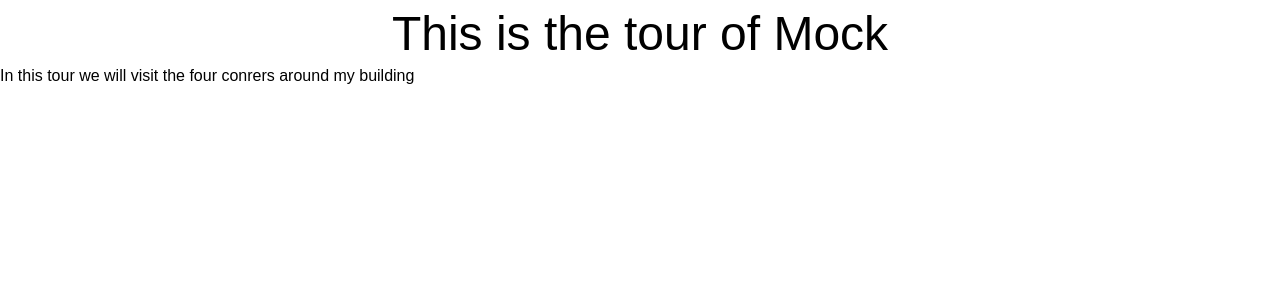
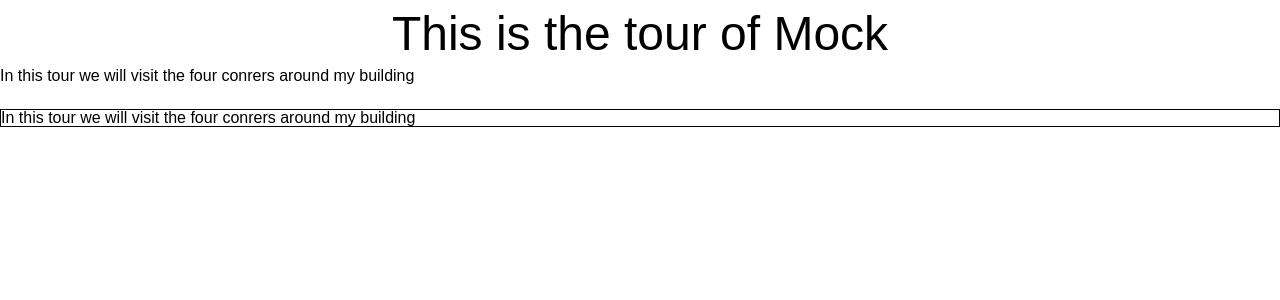
Before and after one commit to Theu/geo-explorer, a React app: page / in a window 1280 px wide. Shown: the top 300 px of the page. Built offline with nearby package versions, Linux system fonts and the light colour scheme.

Commit message:
still on backbones

```diff
--- a/src/components/App.tsx
+++ b/src/components/App.tsx
@@ -1,5 +1,5 @@
 import * as React from 'react';
-import Tour from './Tour';
+import Tour from './Tour/Tour';
 
 export const App: React.FunctionComponent = (props) => (
     <Tour />
--- /dev/null
+++ b/src/components/Tour/MapContainer.tsx
@@ -0,0 +1,18 @@
+import * as React from 'react';
+import styled from 'styled-components';
+
+const WrapperMap = styled.div`
+    border:1px solid black;
+`;
+
+
+export const MapContainer: React.FC<{}> = (props) => {
+
+    return (
+        <WrapperMap>
+            In this tour we will visit the four conrers around my building
+        </WrapperMap>
+    );
+}
+
+export default MapContainer;
--- a/src/components/Tour.tsx
+++ b/src/components/Tour/Tour.tsx
@@ -2,11 +2,13 @@ import * as React from 'react';
 
 import MapTitle from './MapTitle';
 import MapText from './MapText';
+import MapContainer from './MapContainer';
 
 export const Tour: React.FC = (props) => (
     <React.Fragment>
         <MapTitle />
         <MapText />
+        <MapContainer />
     </React.Fragment>
 );
 
```
Also changed, not shown: src/components/Tour/MapText.tsx (renamed from src/components/MapText.tsx), src/components/Tour/MapTitle.tsx (renamed from src/components/MapTitle.tsx).
